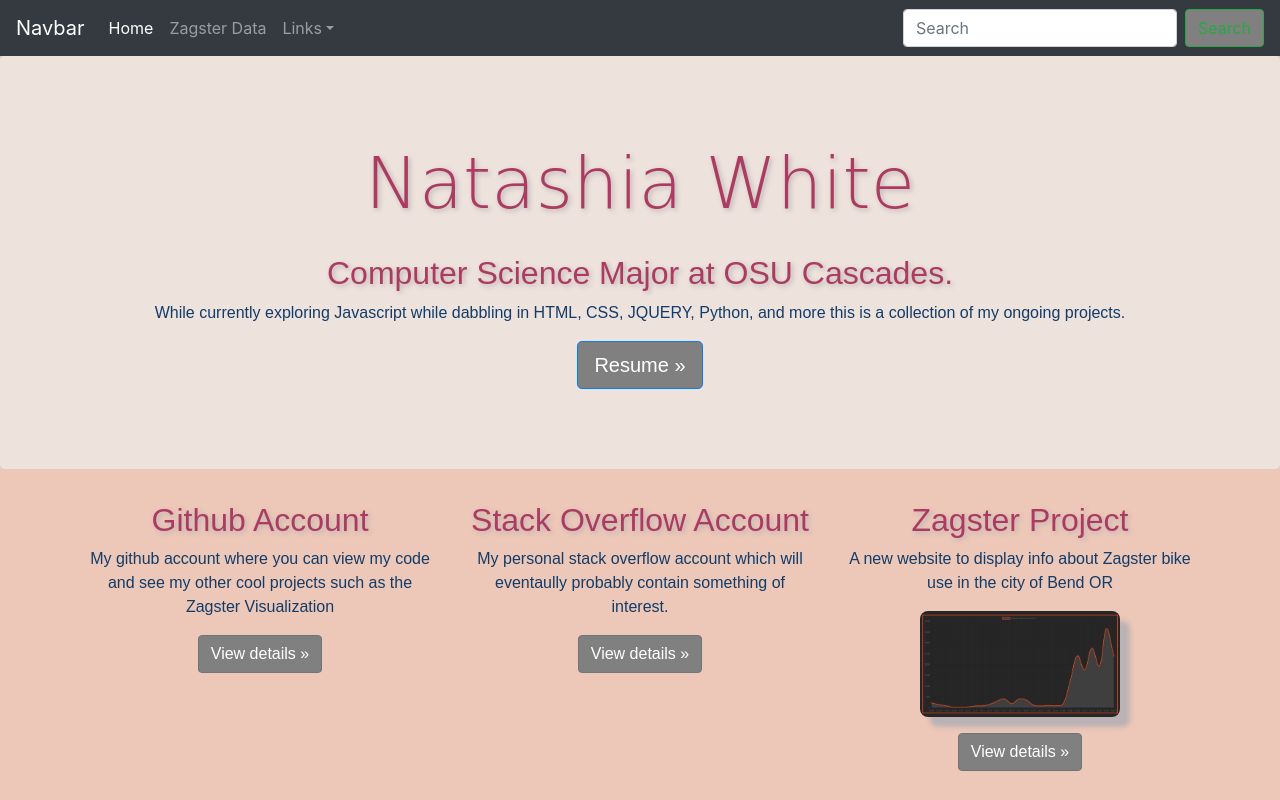
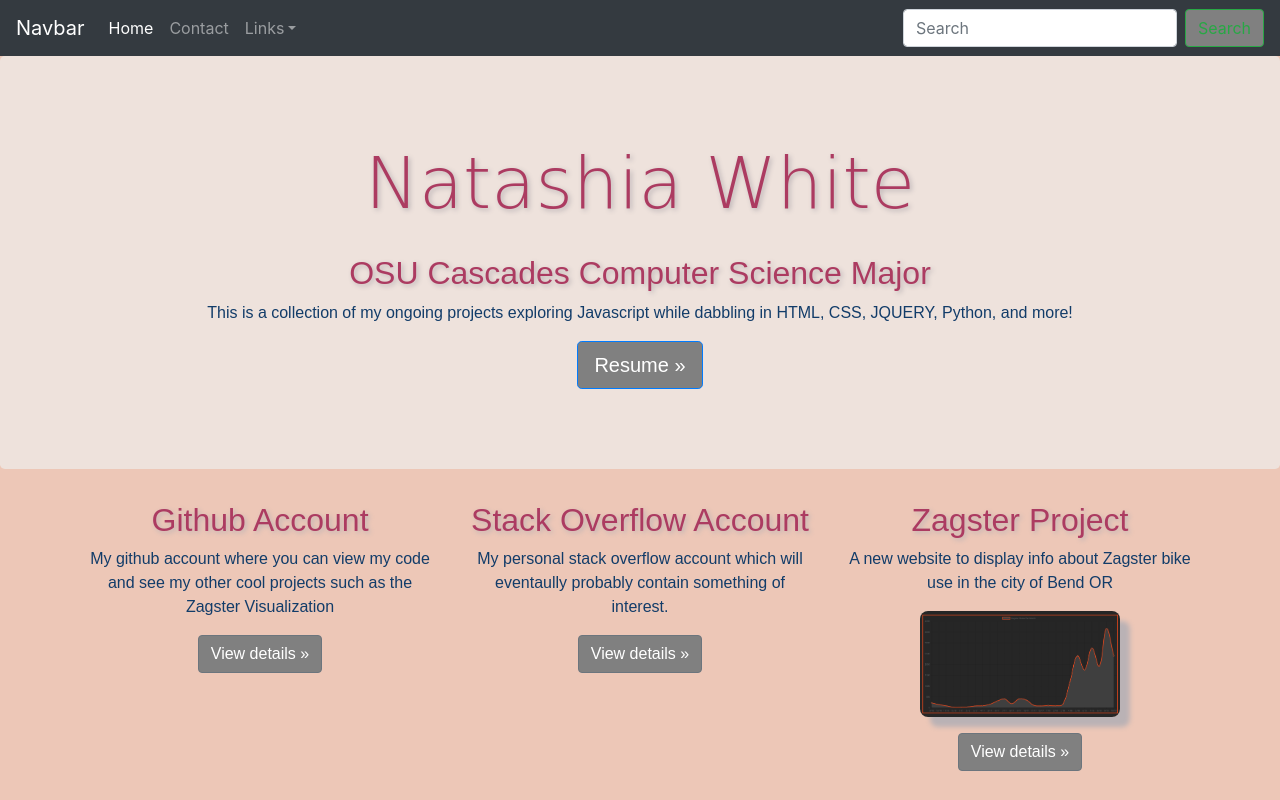
Before and after one commit to Whitenat/Whitenat.github.io, a plain HTML site: page index.html in a window 1280 px wide. Shown: the top 800 px of the page. Drawn offline with nearby package versions, Linux system fonts and the light colour scheme.

Commit message:
Email link added

```diff
--- a/index.html
+++ b/index.html
@@ -29,7 +29,7 @@
             <a class="nav-link" href="#">Home <span class="sr-only">(current)</span></a>
           </li>
           <li class="nav-item">
-            <a class="nav-link" href="https://whitenat.github.io/zagster-client/">Zagster Data</a>
+            <a class="nav-link" href="mailto:whitenat@oregonstate.edu?subject=Porfolio%20Email">Contact</a>
           </li>
         <!--<li class="nav-item">
             <a class="nav-link disabled" href="#">Cheeseburger Pete</a>
@@ -40,6 +40,7 @@
               <a class="dropdown-item" href="https://github.com/Whitenat">Github</a>
               <a class="dropdown-item" href="https://stackoverflow.com/users/10430941/n-white">Stack Overflow</a>
               <a class="dropdown-item" href="/resume.pdf">Resume</a>
+              <a class="dropdown-item" href="https://whitenat.github.io/zagster-client/">Zagster Project</a>
             </div>
           </li>
         </ul>
@@ -56,8 +57,8 @@
       <div class="jumbotron">
         <div class="container">
           <h1 class="display-3">Natashia White</h1>
-          <h2>Computer Science Major at OSU Cascades.</h2>
-          <p>While currently exploring Javascript while dabbling in HTML, CSS, JQUERY, Python, and more this is a collection of my ongoing projects.</p>
+          <h2>OSU Cascades Computer Science Major</h2>
+          <p>This is a collection of my ongoing projects exploring Javascript while dabbling in HTML, CSS, JQUERY, Python, and more!</p>
           <p><a class="btn btn-primary btn-lg" href="/resume.pdf" role="button">Resume &raquo;</a></p>
         </div>
       </div>
```
